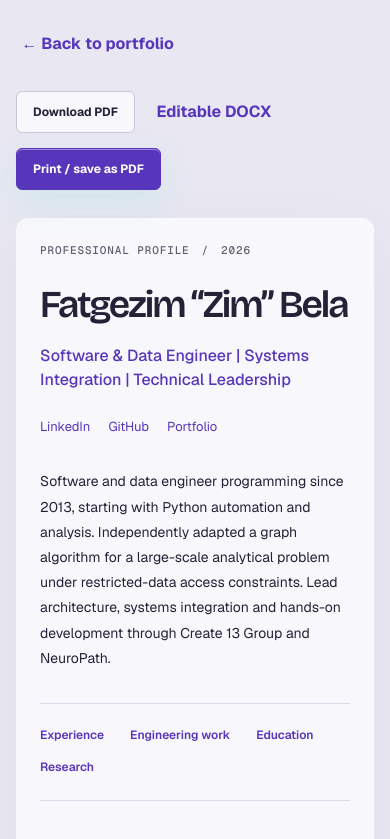
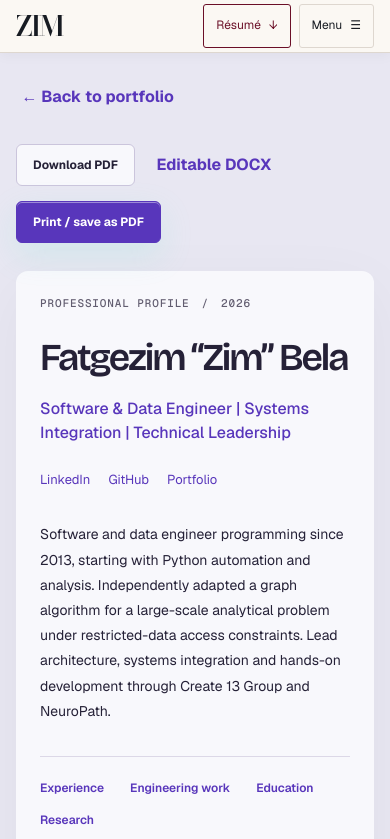
Before and after one commit to Fatgezimb/fatgezim-portfolio, a Next.js app: page /resume in a window 390 px wide. Shown: the top 839 px of the page. Built offline with nearby package versions, Linux system fonts and the light colour scheme.

Commit message:
Dismiss mobile menu on outside taps and share header on every portfolio page

```diff
--- a/app/components/editorial/EditorialNav.tsx
+++ b/app/components/editorial/EditorialNav.tsx
@@ -1,6 +1,6 @@
 "use client";
 
-import { useRef } from "react";
+import { useEffect, useRef } from "react";
 import { sitePath } from "@/app/content/paths";
 import { publication } from "@/app/content/publication";
 import styles from "./EditorialHome.module.css";
@@ -15,6 +15,16 @@ export function EditorialNav({
   engineering?: boolean;
 }) {
   const menu = useRef<HTMLDetailsElement>(null);
+  useEffect(() => {
+    const closeOutside = (event: PointerEvent) => {
+      const current = menu.current;
+      if (current?.open && event.target instanceof Node && !current.contains(event.target)) {
+        current.open = false;
+      }
+    };
+    document.addEventListener("pointerdown", closeOutside);
+    return () => document.removeEventListener("pointerdown", closeOutside);
+  }, []);
   const anchor = (id: string) => (home ? `#${id}` : sitePath(`/#${id}`));
   return (
     <header className={styles.header}>
--- a/app/components/research-ui/ResearchPageShell.tsx
+++ b/app/components/research-ui/ResearchPageShell.tsx
@@ -1,6 +1,6 @@
 import type { ReactNode } from "react";
 import { SiteFooter } from "../SiteFooter";
-import { SiteHeader } from "../SiteHeader";
+import { EditorialNav } from "../editorial/EditorialNav";
 
 type ResearchPageShellProps = {
   children: ReactNode;
@@ -13,7 +13,7 @@ export function ResearchPageShell({ children, className }: ResearchPageShellProp
       <a className="skip-link" href="#main-content">
         Skip to main content
       </a>
-      <SiteHeader />
+      <EditorialNav />
       <main className={className} id="main-content" tabIndex={-1}>
         {children}
       </main>
--- a/app/resume/page.tsx
+++ b/app/resume/page.tsx
@@ -1,3 +1,4 @@
+import { EditorialNav } from "@/app/components/editorial/EditorialNav";
 import { sitePath } from "@/app/content/paths";
 import type { Metadata } from "next";
 import { PrintButton } from "@/app/components/PrintButton";
@@ -22,7 +23,10 @@ export const metadata: Metadata = {
 export default function ResumePage() {
   const { identity, experience, projects, education, credentials, skills, research } = resumeDocument;
   return (
-    <main className={`resume-page ${styles.page}`}>
+    <div id="top">
+      <a className="skip-link" href="#main-content">Skip to main content</a>
+      <EditorialNav />
+    <main id="main-content" tabIndex={-1} className={`resume-page ${styles.page}`}>
       <div className="resume-toolbar" aria-label="Résumé actions">
         <a className="text-link" href={sitePath("/")} >← Back to portfolio</a>
         <div className={styles.actions}><ResumeDownloads /><PrintButton /></div>
@@ -100,5 +104,6 @@ export default function ResumePage() {
         </section>
       </article>
     </main>
+    </div>
   );
 }
```
